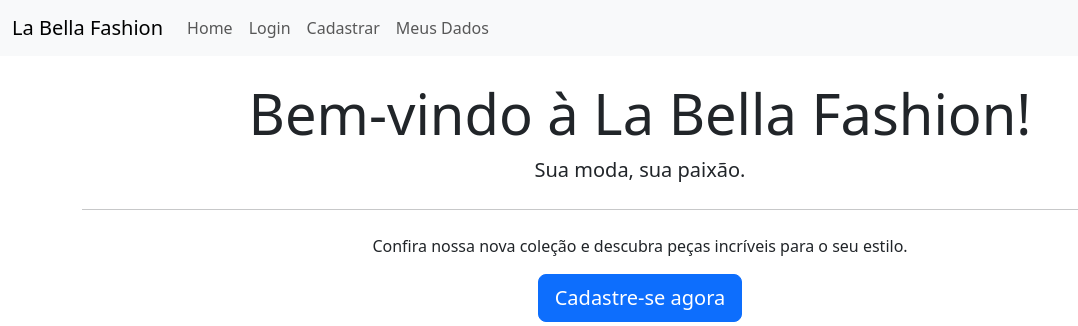
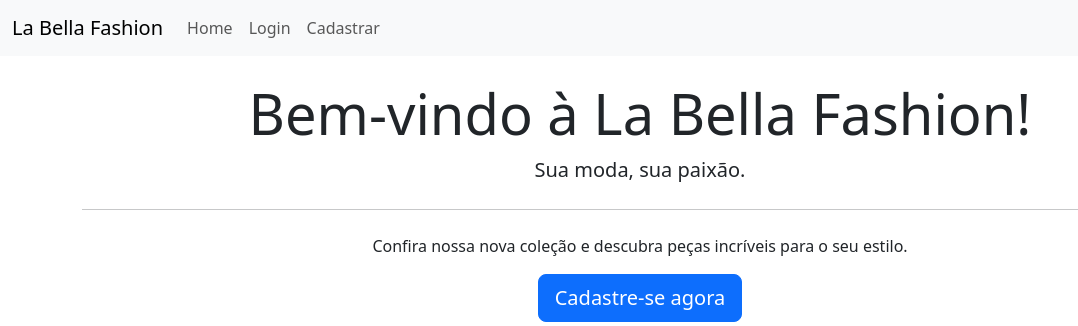
Before and after one commit to Henrique4k77/La-Bella-Fashion, a Django app: page / in a window 1280 px wide. Shown: the top 326 px of the page, without its empty margins (0-1078 px from the left). Run offline with Django 5.2, Linux system fonts and the light colour scheme; some libraries are stand-ins or nearby versions.

Commit message:
atualizaçao do projeto

```diff
--- a/djangoapp/templates/base.html
+++ b/djangoapp/templates/base.html
@@ -18,15 +18,22 @@
                         <li class="nav-item">
                             <a class="nav-link" href="{% url 'home' %}">Home</a>
                         </li>
+
+                        {% if user.is_authenticated %}
+                            <li class="nav-item">
+                                <a class="nav-link" href="{% url 'meus_dados' %}">Meus Dados</a>
+                            </li>
+                            <li class="nav-item">
+                                <a class="nav-link" href="{% url 'logout' %}">Sair</a>
+                            </li>
+                        {% else %}
                             <li class="nav-item">
                                 <a class="nav-link" href="{% url 'usuario_login' %}">Login</a>
                             </li>
                             <li class="nav-item">
                                 <a class="nav-link" href="{% url 'cadastrar' %}">Cadastrar</a>
                             </li>
-                        <li class="nav-item">
-                            <a class="nav-link" href="{% url 'meus_dados' %}">Meus Dados</a>
-                        </li>
+                        {% endif %}
                     </ul>
                 </div>
             </div>
```
Also changed, not shown: static/script.js (added), static/style.css (added), usuario/templates/editar_dados.html (renamed from djangoapp/templates/editar_dados.html), usuario/templates/excluir_perfil.html (renamed from djangoapp/templates/excluir_perfil.html), usuario/templates/meus_dados.html (renamed from djangoapp/templates/meus_dados.html). Lines whose indentation alone changed are shown as unchanged.
